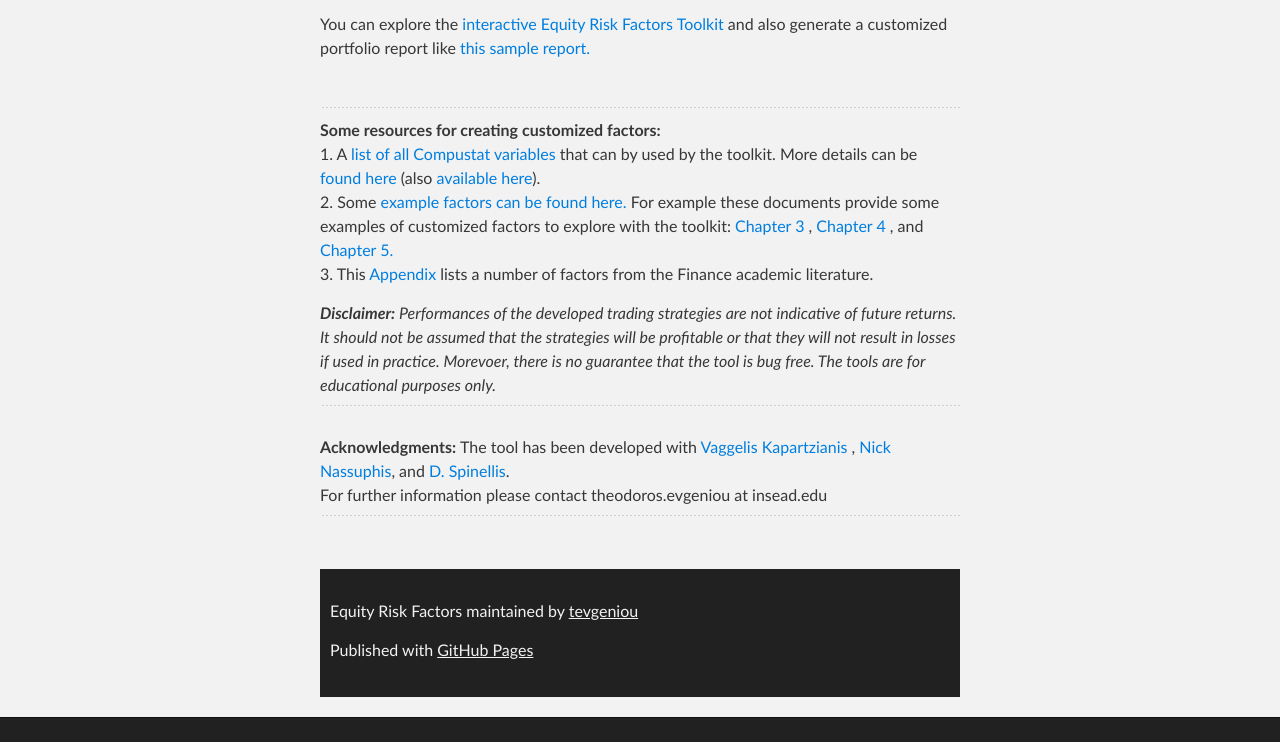
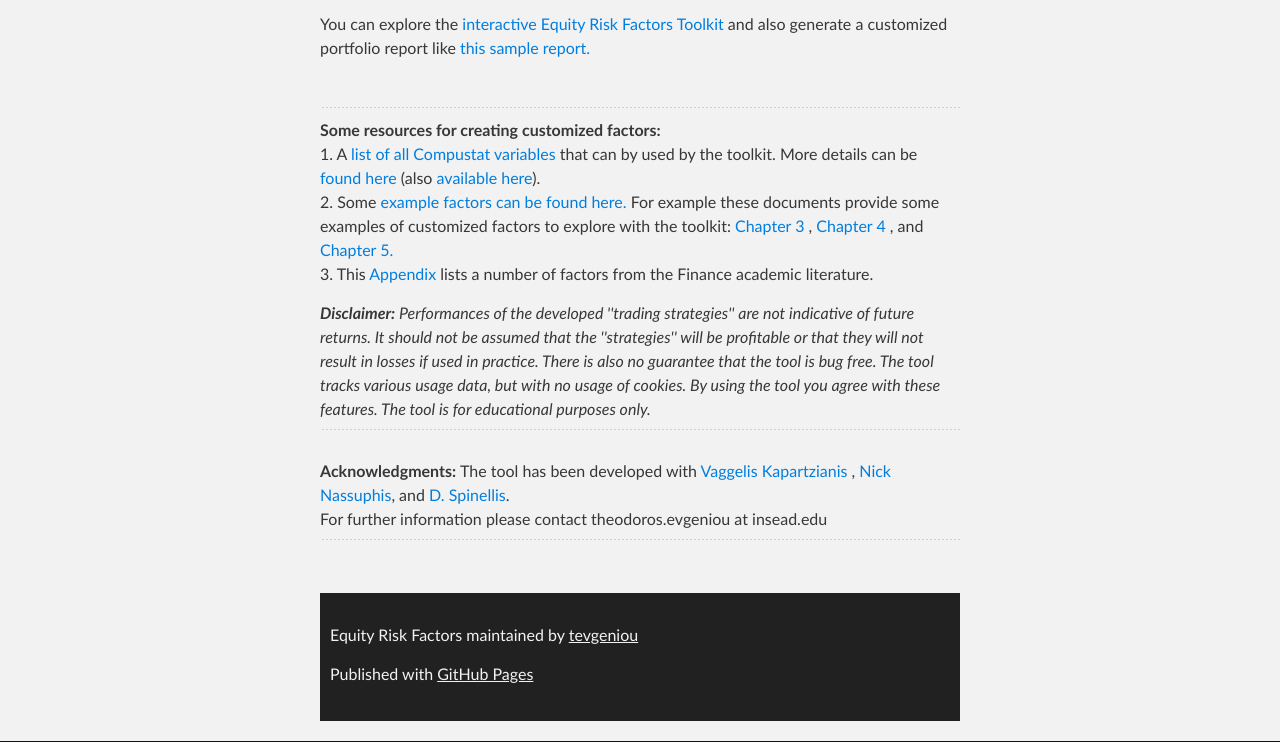
Before and after one commit to tevgeniou/EquityRiskFactors, a plain HTML site: page index.html in a window 1280 px wide. Shown: the part 710-1452 px from the top of the page. Before the commit the page ends 1428 px from the top, so only its background shows below. Drawn offline with Linux system fonts and the light colour scheme.

Commit message:
disclaimer update

```diff
--- a/index.html
+++ b/index.html
@@ -75,7 +75,7 @@
   3. This <a href="https://tevgeniou.github.io/EquityRiskFactors/McLeanPontiff2015Appendix.pdf" target="_blank"> Appendix </a> lists a number of factors from the Finance academic literature.
     </p>
 
-<em><strong>Disclaimer:</strong> Performances of the developed trading strategies are not indicative of future returns. It should not be assumed that the strategies will be profitable or that they will not result in losses if used in practice. Morevoer, there is no guarantee that the tool is bug free. The tools are for educational purposes only. </em>
+<em><strong>Disclaimer:</strong> Performances of the developed ''trading strategies'' are not indicative of future returns. It should not be assumed that the ''strategies'' will be profitable or that they will not result in losses if used in practice. There is also no guarantee that the tool is bug free. The tool tracks various usage data, but with no usage of cookies. By using the tool you agree with these features. The tool is for educational purposes only. </em>
 
 <br>
 <hr>
```
